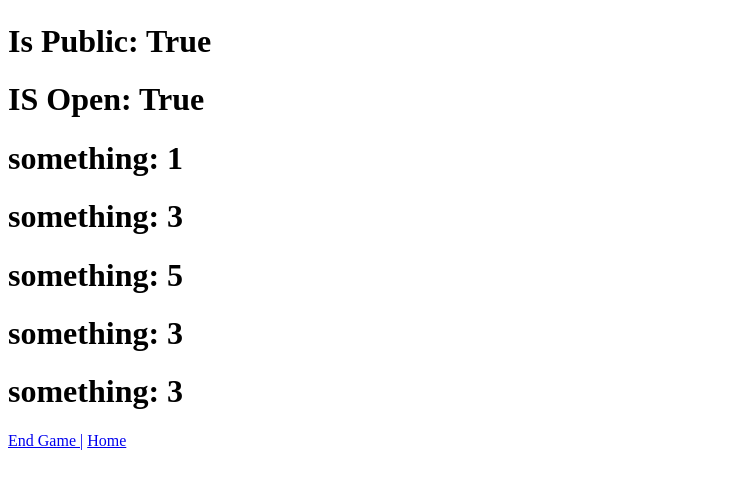
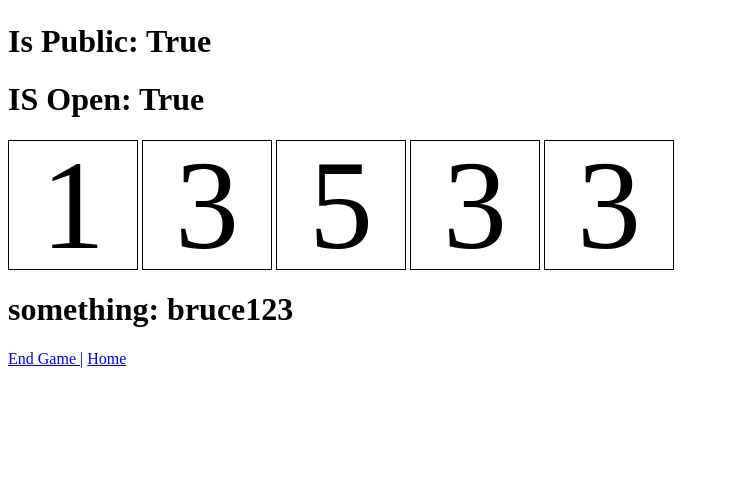
Before and after one commit to CYBR8470/Semester-Project, a Django app: page /game/host in a window 1280 px wide. Shown: the part 219-708 px from the top of the page, without its empty margins (0-729 px from the left). Run offline with Django 3.2, Linux system fonts and the light colour scheme; a user stored in the database is signed in; data comes from the database, SQL or seed files in the repository; both versions use the stored data as it was after the commit.

Commit message:
added internal css for dice

```diff
--- a/project/yahtzee/frontend/templates/game.html
+++ b/project/yahtzee/frontend/templates/game.html
@@ -1,6 +1,19 @@
 <html>
     <head>
         <title>Game Page</title>
+        {% load static %}
+        <!link rel="stylesheet" href="{% static 'style.css' %}">
+        <style>
+          .die {
+            height: 10vw;
+            width: 10vw;
+            border: 1px solid black;
+            text-align: center;
+            line-height: 10vw;
+            font-size: 10vw;
+            display: inline-block;
+          }
+        </style>
     </head>
     <body>
         {% if choice == 'host' %}
@@ -10,11 +23,12 @@
         <h1>Join Code: {{ game.join_code }}</h1>
         <h1>Is Public: {{ game.is_public }}</h1>
         <h1>IS Open: {{ game.is_open }}</h1>
-        <h1>something: {{hand.d1}} </h1>
-        <h1>something: {{hand.d2}} </h1>
-        <h1>something: {{hand.d3}} </h1>
-        <h1>something: {{hand.d4}} </h1>
-        <h1>something: {{hand.d5}} </h1>
+        <div class="die">{{hand.d1}}</div>
+        <div class="die">{{hand.d2}}</div>
+        <div class="die">{{hand.d3}}</div>
+        <div class="die">{{hand.d4}}</div>
+        <div class="die">{{hand.d5}}</div>
+        <h1>something: {{score.player}}</h1>
         <a href="{% url 'end' %}">End Game |</a>
         {% elif choice == 'join' %}
         <h1><center>YOU NOW JOINED THE GAME PAGE</center></h1>
--- a/project/yahtzee/frontend/views.py
+++ b/project/yahtzee/frontend/views.py
@@ -22,17 +22,24 @@ def game(request, choice):
             hosted_game.save()
         finally:
             game = hosted_game
-        # Try making a Hand
+        # Pull associated hand
         try:
             player_hand = Hand.objects.get(game=hosted_game, player=request.user)
         except Hand.DoesNotExist:
             player_hand = Hand(game=hosted_game, player=request.user)
-            player_hand.init()
             player_hand.save()
         finally:
             hand = player_hand
+        # Pull associated scoreboard
+        try:
+            player_score = Score.objects.get(game=hosted_game, player=request.user)
+        except Score.DoesNotExist:
+            player_score = Score(game=hosted_game, player=request.user)
+            player_score.save()
+        finally:
+            score = player_score
 
-    context = {'choice': choice, 'game':game, 'hand':hand}
+    context = {'choice': choice, 'game':game, 'hand':hand, 'score':score}
     return render(request, 'game.html', context)
 
 @login_required(login_url='/accounts/login')
--- /dev/null
+++ b/project/yahtzee/static/style.css
@@ -0,0 +1,3 @@
+die {
+  color: red
+}
--- a/project/yahtzee/urls.py
+++ b/project/yahtzee/urls.py
@@ -15,7 +15,9 @@ Including another URLconf
 """
 from django.contrib import admin
 from django.urls import path
+from django.conf import settings
 from django.conf.urls import url, include
+from django.conf.urls.static import static
 from django.contrib.auth import views as auth_views
 from .frontend import views
 
@@ -26,4 +28,4 @@ urlpatterns = [
     path('accounts/', include('django.contrib.auth.urls')),
     path('register', views.register_request, name='register'),
     path('admin/', admin.site.urls),
-]
+] + static(settings.STATIC_URL, document_root=settings.STATIC_ROOT)
```
Also changed, not shown: project/db.sqlite3, project/yahtzee/frontend/migrations/0002_auto_20211209_2331.py (added).
